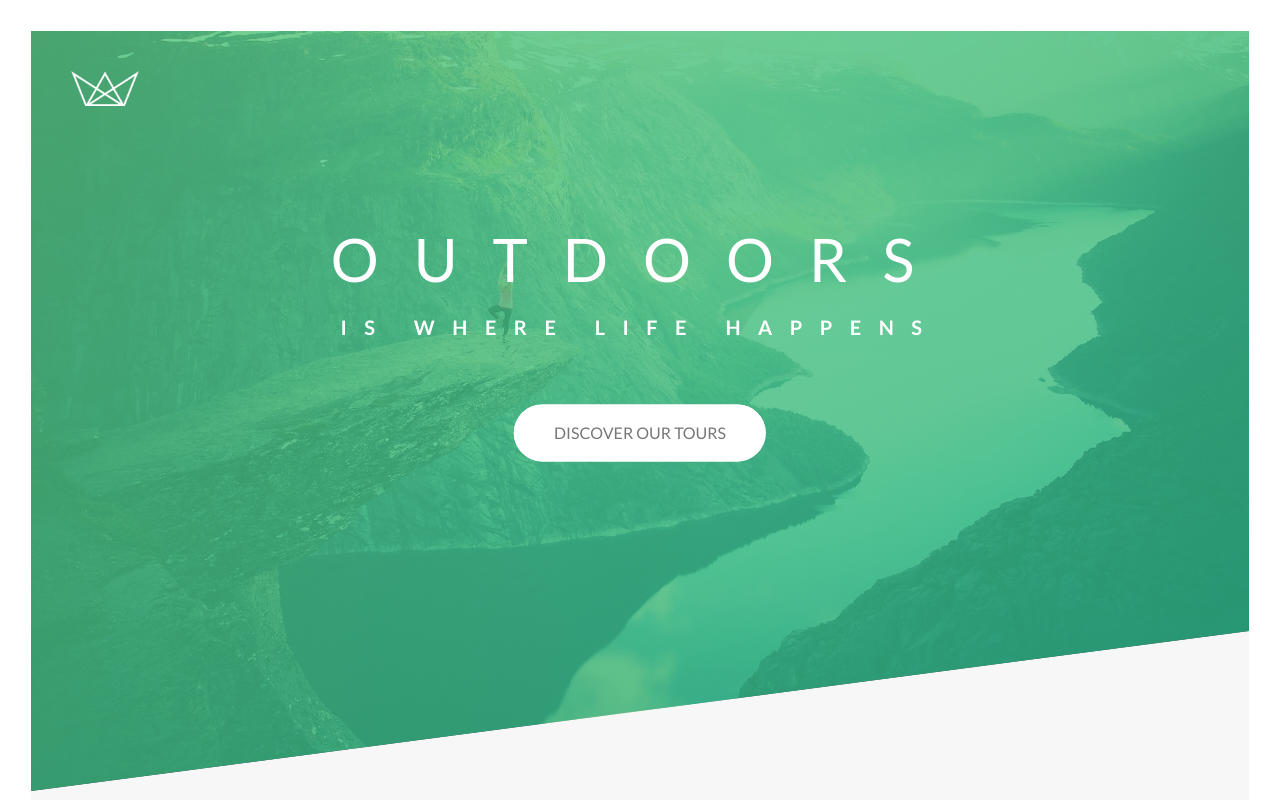
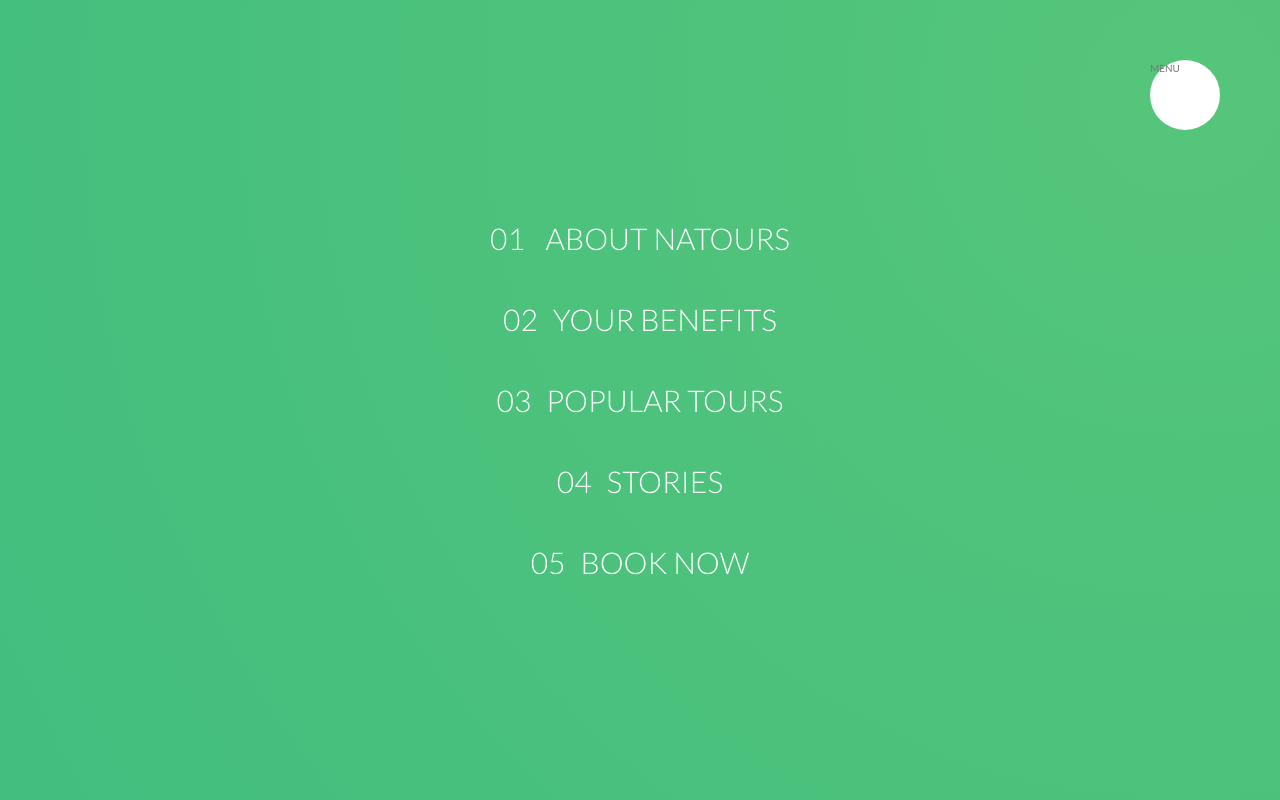
Before and after one commit to AyariAla/Natours-Sass, a website: page index.html in a window 1280 px wide. Shown: the top 800 px of the page. Drawn offline with Linux system fonts and the light colour scheme.

Commit message:
created navigation list and styled elements

```diff
--- a/index.html
+++ b/index.html
@@ -16,6 +16,44 @@
     <title>Natours | Exciting tours for adventurous people</title>
   </head>
   <body>
+    <!-- START NAVIGATION  -->
+    <div class="navigation">
+      <!-- Checkbox trick for the menu -->
+      <input type="checkbox" class="navigation__checkbox" id="navi-toggle" />
+      <!-- Icon placholder is label -->
+      <label for="navi-toggle" class="navigation__button"> MENU </label>
+      <!-- This will be the background -->
+      <div class="navigation__background">&nbsp;</div>
+      <!-- this is actual navigation menu -->
+      <nav class="navigation__nav">
+        <ul class="navigation__list">
+          <li class="navigation__item">
+            <a href="#" class="navigation__link">
+              <span>01</span> About natours</a
+            >
+          </li>
+          <li class="navigation__item">
+            <a href="#" class="navigation__link"
+              ><span>02</span>Your benefits</a
+            >
+          </li>
+          <li class="navigation__item">
+            <a href="#" class="navigation__link"
+              ><span>03</span>Popular tours</a
+            >
+          </li>
+          <li class="navigation__item">
+            <a href="#" class="navigation__link"><span>04</span>Stories</a>
+          </li>
+          <li class="navigation__item">
+            <a href="#" class="navigation__link"><span>05</span>Book now</a>
+          </li>
+        </ul>
+      </nav>
+    </div>
+    <!-- END NAVIGATION  -->
+
+    <!-- START HEADER  -->
     <header class="header">
       <div class="header__logo-box">
         <img src="img/logo-white.png" alt="Logo" class="header__logo" />
@@ -30,8 +68,9 @@
         <a href="#" class="btn btn--white btn--animated">Discover our tours</a>
       </div>
     </header>
+    <!-- END HEADER  -->
     <main>
-      <!-- SECTION ABOUT  -->
+      <!-- START SECTION ABOUT  -->
       <section class="section-about">
         <div class="u-center-text u-margin-bottom-big">
           <h2 class="heading-secondary">
@@ -80,7 +119,8 @@
           </div>
         </div>
       </section>
-      <!-- SECTION FEATURES  -->
+      <!-- END SECTION ABOUT  -->
+      <!-- START SECTION FEATURES  -->
       <section class="section-features">
         <div class="row">
           <div class="col-1-of-4">
@@ -133,8 +173,10 @@
           </div>
         </div>
       </section>
+      <!-- END SECTION FEATURES  -->
+
       <!-- .section.section-tours -->
-      <!-- SECTION TOURS  -->
+      <!-- START SECTION TOURS  -->
       <section class="section-tours">
         <div class="u-center-text u-margin-bottom-big">
           <h2 class="heading-secondary">Most popular tours</h2>
@@ -235,7 +277,8 @@
           <a href="#" class="btn btn--green">Discover all tours</a>
         </div>
       </section>
-      <!-- SECTION STORIES  -->
+      <!-- END SECTION TOURS  -->
+      <!-- START SECTION STORIES  -->
       <section class="section-stories">
         <div class="bg-video">
           <video class="bg-video__content" autoplay muted loop>
@@ -291,8 +334,8 @@
           <a href="#" class="btn-text">Read all stories &rarr;</a>
         </div>
       </section>
-
-      <!-- Booking section  -->
+      <!-- END SECTION STORIES  -->
+      <!-- START Booking section  -->
       <section class="section-book">
         <div class="row">
           <div class="book">
@@ -360,6 +403,7 @@
           </div>
         </div>
       </section>
+      <!-- END Booking section  -->
     </main>
 
     <!-- START FOOTER -->
--- a/sass/abstracts/_mixins.scss
+++ b/sass/abstracts/_mixins.scss
@@ -7,3 +7,10 @@
     clear: both;
   }
 }
+
+@mixin centerHorizontalVertical {
+  position: absolute;
+  top: 50%;
+  left: 50%;
+  transform: translate(-50%, -50%);
+}
--- /dev/null
+++ b/sass/layout/_navigation.scss
@@ -0,0 +1,93 @@
+.navigation {
+  &__checkbox {
+    display: none;
+  }
+
+  &__button {
+    //the white circle button
+    background-color: $color-white;
+    height: 7rem;
+    width: 7rem;
+    position: fixed;
+    top: 6rem;
+    right: 6rem;
+    z-index: 2000;
+    border-radius: 50%;
+  }
+
+  &__background {
+    //the circle behind the while circle
+    height: 6rem;
+    width: 6rem;
+    border-radius: 50%;
+    // fixed position and takes the element out of the flow
+    position: fixed;
+    top: 6.5rem;
+    right: 6.5rem;
+    background-image: radial-gradient(
+      $color-primary-light,
+      $color-primary-dark
+    );
+    z-index: 1000;
+    //circle end
+    //this is what will make the circle grow to cover the screen
+    transform: scale(80);
+  }
+
+  &__nav {
+    //the navigation element
+    //as big as the screen
+    height: 100vh;
+    width: 100%;
+    position: fixed;
+    top: 0;
+    right: 0;
+    z-index: 1500;
+  }
+
+  &__list {
+    @include centerHorizontalVertical;
+    list-style: none;
+    text-align: center;
+  }
+
+  &__item {
+    margin: 1rem;
+  }
+
+  &__link {
+    &:link,
+    &:visited {
+      font-size: 3rem;
+      font-weight: 300;
+      padding: 1rem 2rem;
+      color: $color-white;
+      text-decoration: none;
+      text-transform: uppercase;
+      //the gradient trasition to get the white bg
+      background-image: linear-gradient(
+        120deg,
+        transparent 0%,
+        transparent 50%,
+        $color-white 50%
+      );
+      //having this at 200% will have the background become the double of the elemtn thus showing only 50% of the bg
+      background-size: 220%;
+      transition: all 0.4s;
+      //fix for the padding and to the translate to work
+      display: inline-block;
+
+      span {
+        margin-right: 1.5rem;
+        display: inline-block;
+      }
+    }
+
+    &:hover,
+    &:active {
+      background-position: 100%;
+      color: $color-primary;
+      transform: translateX(1rem);
+    }
+  }
+}
--- a/sass/main.scss
+++ b/sass/main.scss
@@ -18,5 +18,5 @@
 @import 'layout/footer';
 @import 'layout/grid';
 @import 'layout/header';
-
+@import 'layout/navigation';
 @import 'pages/home';
```
Also changed, not shown: css/style.css, 1 other file.
